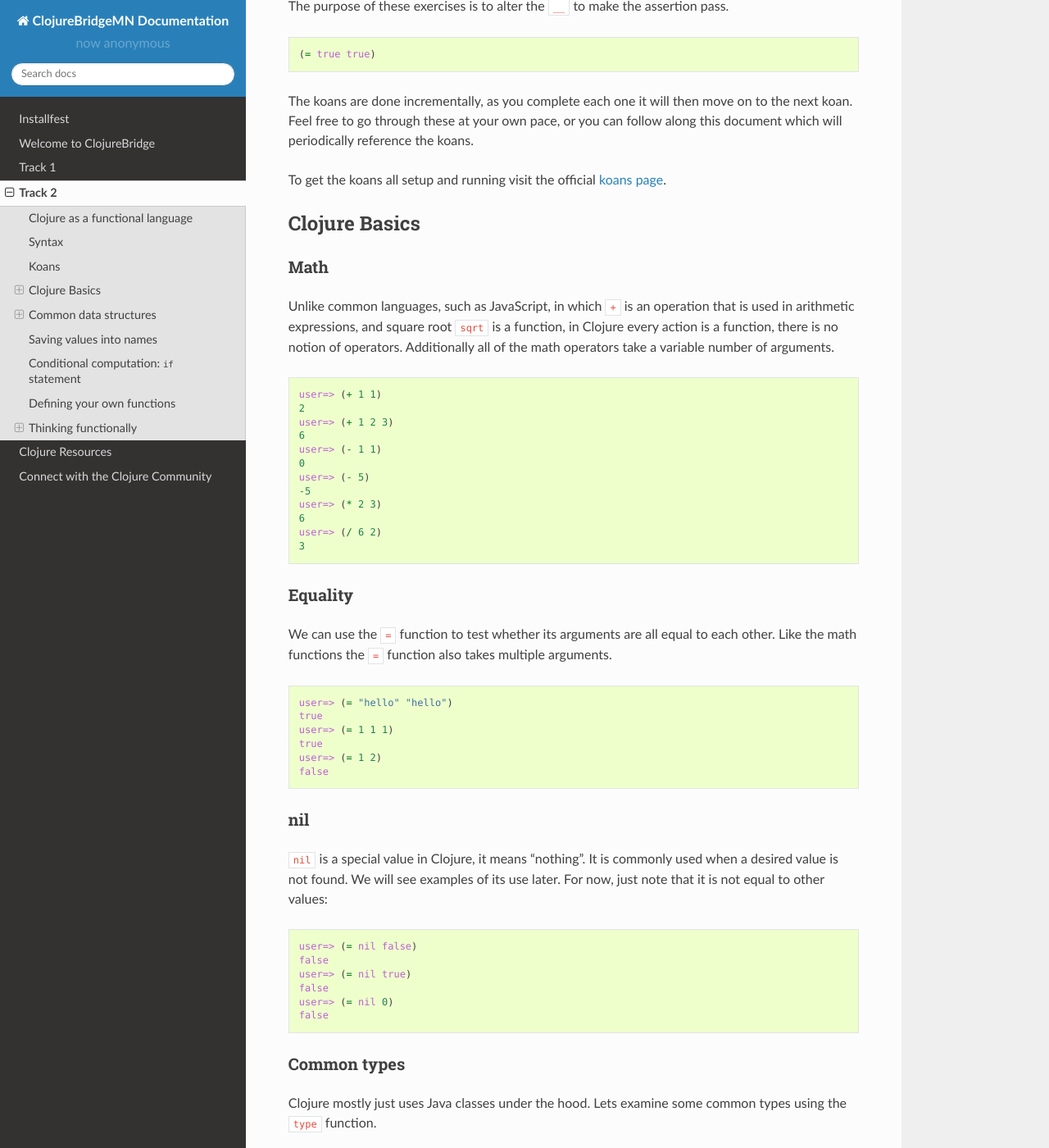
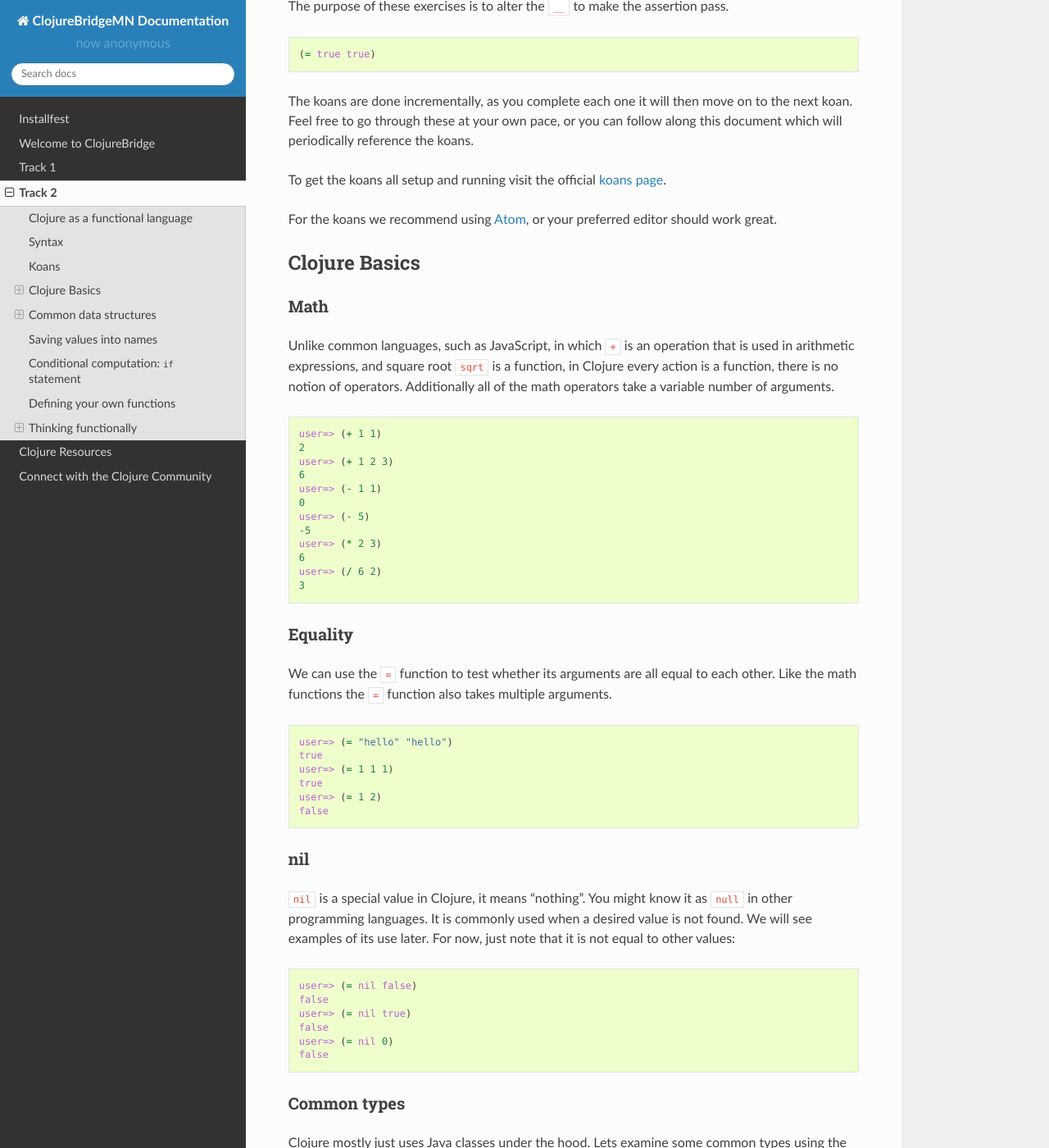
Before and after one commit to clojurebridge-minneapolis/installfest, a Sphinx documentation site: the page built from docs/track2.md, in a window 1280 px wide and 1400 px high, scrolled down 1180 px. Shown: the whole window at 82% size. Built offline with Sphinx 7.4.7 and the Read the Docs theme 2.0.0, drawn with Linux system fonts in a browser that asks for light colours; some of the changed text lies outside the part shown.

Commit message:
Cleanup some random things I noticed.

````diff
--- a/docs/track2.md
+++ b/docs/track2.md
@@ -25,7 +25,7 @@ In Clojure this might look like the following:
 There are a couple differences here, first thing to note is that we are using a different
 case style. In Clojure we don't use camel case but instead kebab case which is dash separated.
 
-To prove we didn't just make this up: [link](http://c2.com/cgi/wiki?KebabCase)
+[We promise we didn't make this up!](http://c2.com/cgi/wiki?KebabCase)
 
 Another thing is that we've placed the function inside the parenthesis. In Clojure a function
 call is always an open paren followed by the function we want to call, followed by any arguments
@@ -55,6 +55,8 @@ The koans are done incrementally, as you complete each one it will then move on
 Feel free to go through these at your own pace, or you can follow along this document which will periodically reference the koans.
 
 To get the koans all setup and running visit the official [koans page](http://clojurekoans.com/).
+
+For the koans we recommend using [Atom](https://atom.io/), or your preferred editor should work great.
 
 ## Clojure Basics
 
@@ -94,7 +96,10 @@ false
 
 ### nil
 
-`nil` is a special value in Clojure, it means "nothing". It is commonly used when a desired value is not found. We will see examples of its use later. For now, just note that it is not equal to other values:
+`nil` is a special value in Clojure, it means "nothing".
+You might know it as `null` in other programming languages.
+It is commonly used when a desired value is not found.
+We will see examples of its use later. For now, just note that it is not equal to other values:
 
 ```clojure
 user=> (= nil false)
````
